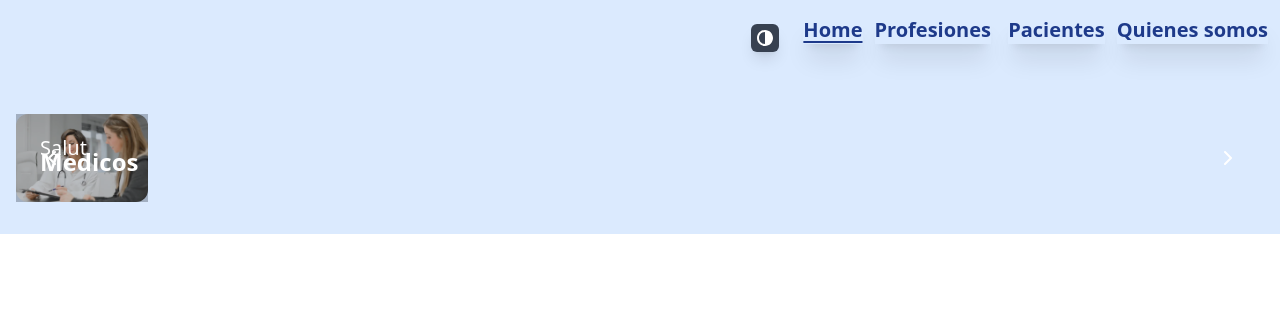
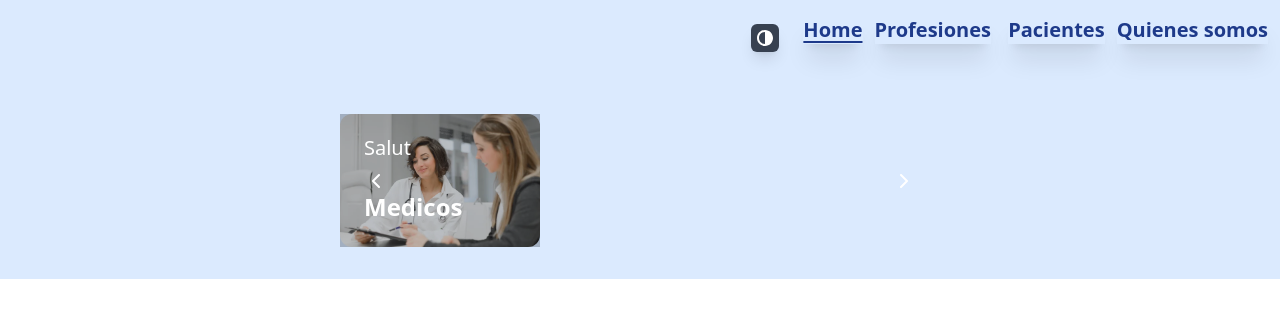
Before and after one commit to daw2-henares22/hospital-ruben, a React (Vite) app: page /carousel in a window 1280 px wide. Shown: the top 318 px of the page. Built offline with nearby package versions, Linux system fonts and the light colour scheme.

Commit message:
CarouselCorregirhomeConPopupsCasiOptimizado

```diff
--- a/src/views/Carousel.tsx
+++ b/src/views/Carousel.tsx
@@ -32,7 +32,7 @@ export const Carousel=(propsAdministrativo: PersonalAdministrativoProps, propsSa
                             </svg>
                         </ButtonBack>
                         <Slider>
-                            <div id="slider" className="md:grid md:grid-cols-3 gap-4 h-full flex lg:gap-8 md:gap-6 gap-14 items-center justify-start transition ease-out duration-700">
+                            <div id="slider" className="h-full flex lg:gap-8 md:gap-6 gap-14 items-center justify-start transition ease-out duration-700">
                                 <Slide>
                                     <div className="flex flex-shrink-0 relative w-full sm:w-auto hover:scale-x-105 hover:scale-y-105 transition duration-150">
                                         <img className=" rounded-xl" onClick={()=> setShowPopup(true)} src="./medicos.jpg" alt="black chair and white table" />
```
